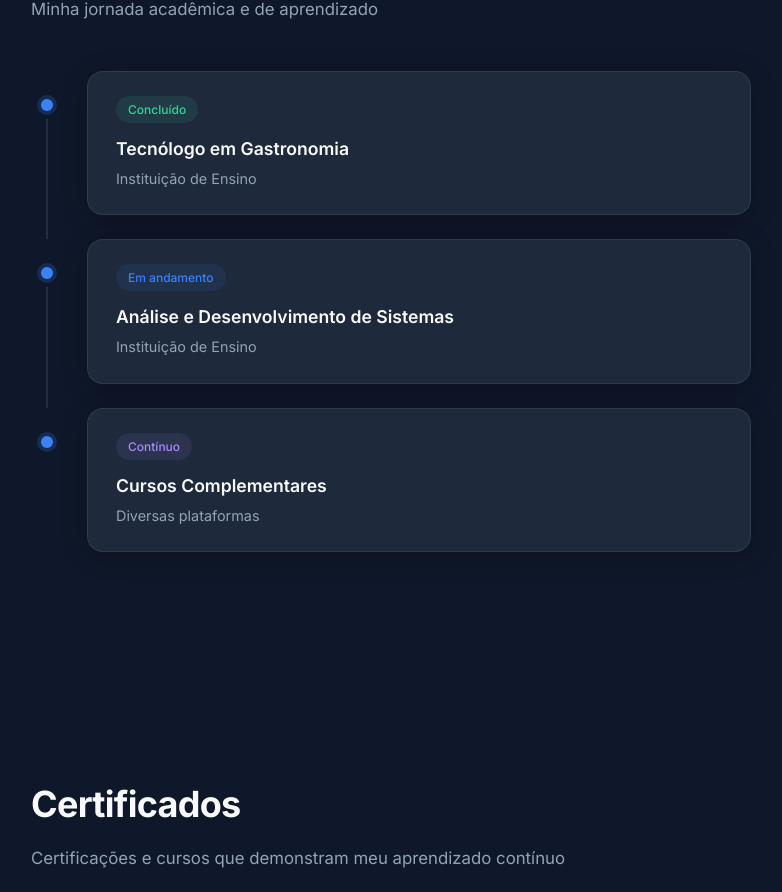
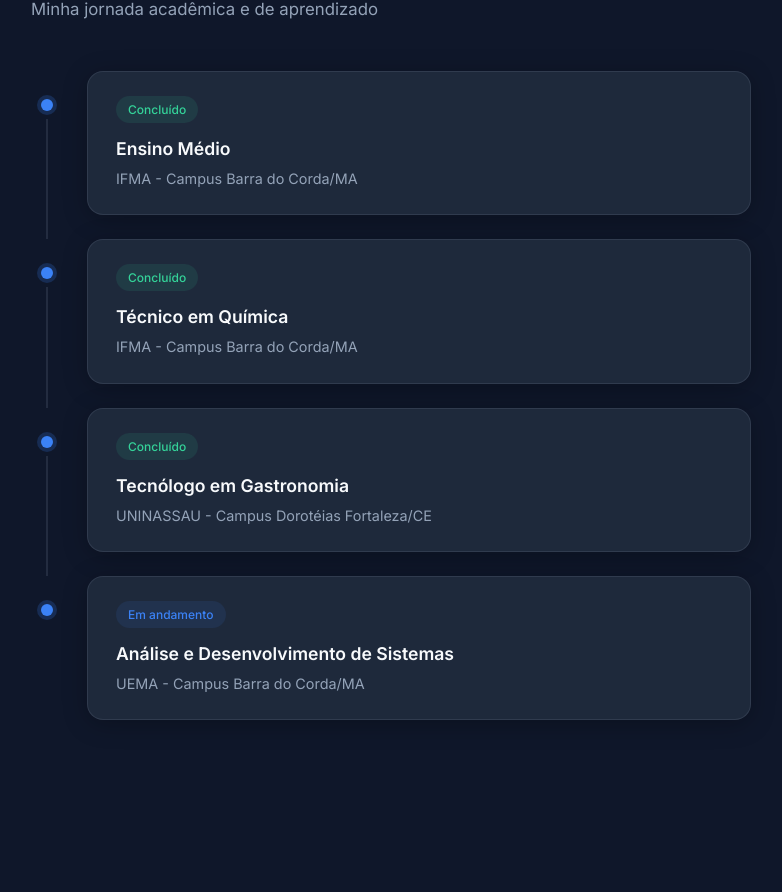
Before and after one commit to MarianoNepomuceno/Projeto_Portfolio, a React (Vite) app: page / in a window 1280 px wide. Shown: the part 3630-4522 px from the top of the page, without its empty margins (63-845 px from the left). Built offline with nearby package versions, Linux system fonts and the light colour scheme.

Commit message:
atualizar formação

```diff
--- a/index.html
+++ b/index.html
@@ -6,9 +6,9 @@
     <meta name="viewport" content="width=device-width, initial-scale=1.0" />
     <meta
       name="description"
-      content="Portfólio de Mariano Nepomuceno — Desenvolvedor Backend em Formação"
+      content="Portfólio de Mariano Nepomuceno — Desenvolvedor em Formação"
     />
-    <title>Mariano Nepomuceno | Desenvolvedor Backend</title>
+    <title>Mariano Nepomuceno | Desenvolvedor</title>
     <link rel="preconnect" href="https://fonts.googleapis.com" />
     <link rel="preconnect" href="https://fonts.gstatic.com" crossorigin />
     <link
--- a/src/data/education.js
+++ b/src/data/education.js
@@ -4,25 +4,32 @@
 };
 
 export const education = [
-  {
+    {
     id: 1,
-    titulo: 'Tecnólogo em Gastronomia',
-    instituicao: 'Instituição de Ensino',
+    titulo: 'Ensino Médio',
+    instituicao: 'IFMA - Campus Barra do Corda/MA',
     periodo: 'Concluído',
     status: 'concluido',
   },
   {
     id: 2,
+    titulo: 'Técnico em Química',
+    instituicao: 'IFMA - Campus Barra do Corda/MA',
+    periodo: 'Concluído',
+    status: 'concluido',
+  },
+  {
+    id: 3,
+    titulo: 'Tecnólogo em Gastronomia',
+    instituicao: 'UNINASSAU - Campus Dorotéias Fortaleza/CE',
+    periodo: 'Concluído',
+    status: 'concluido',
+  },
+  {
+    id: 4,
     titulo: 'Análise e Desenvolvimento de Sistemas',
-    instituicao: 'Instituição de Ensino',
+    instituicao: 'UEMA - Campus Barra do Corda/MA',
     periodo: 'Em andamento',
     status: 'andamento',
   },
-  {
-    id: 3,
-    titulo: 'Cursos Complementares',
-    instituicao: 'Diversas plataformas',
-    periodo: 'Contínuo',
-    status: 'continuo',
-  },
 ];
--- a/src/data/projects.js
+++ b/src/data/projects.js
@@ -17,7 +17,7 @@
     id: 2,
     nome: 'Portfolio Pessoal',
     descricao:
-      'Meu portfolio pessoal construído com React e Vite — mostra meus projetos, experiências e contato.',
+      'Meu portfolio pessoal construído com React e Vite, mostra meus projetos, experiências e contato.',
     tecnologias: ['React', 'Vite', 'JavaScript', 'CSS', 'HTML'],
     github: 'https://github.com/MarianoNepomuceno/Projeto_Portfolio.git',
     demo: 'https://marianonepomuceno.github.io/Projeto_Portfolio',
```
